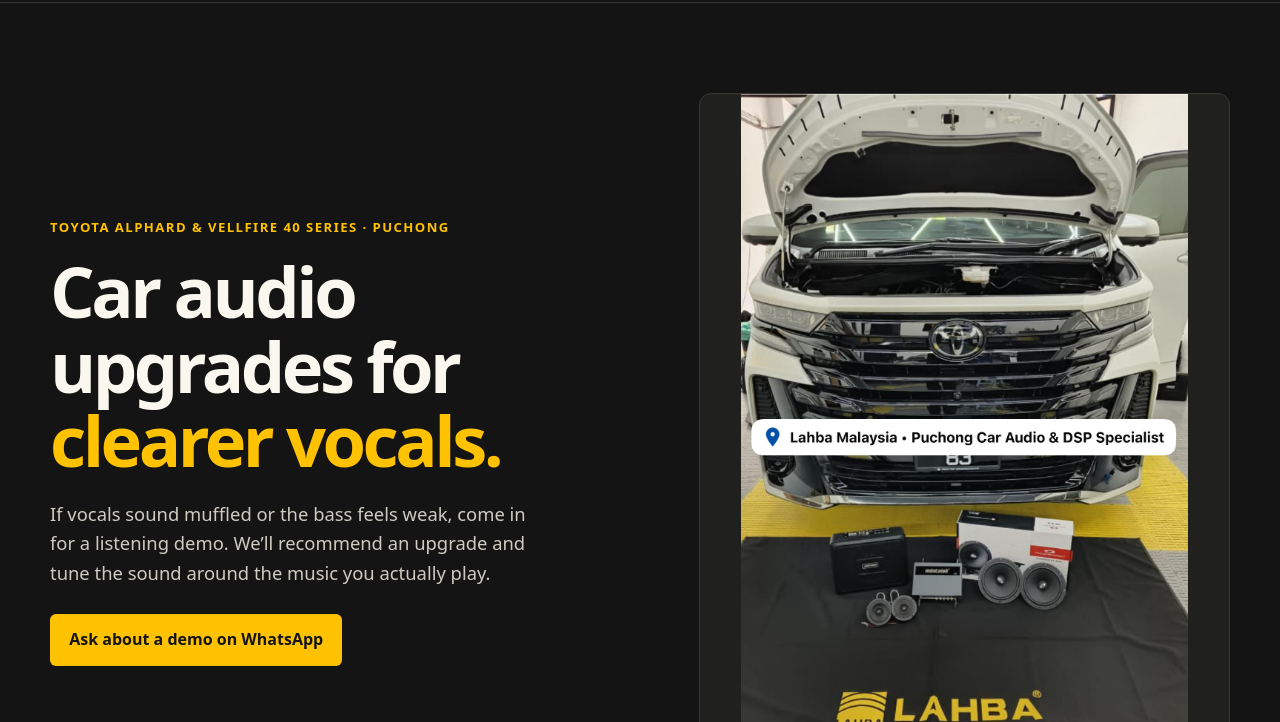
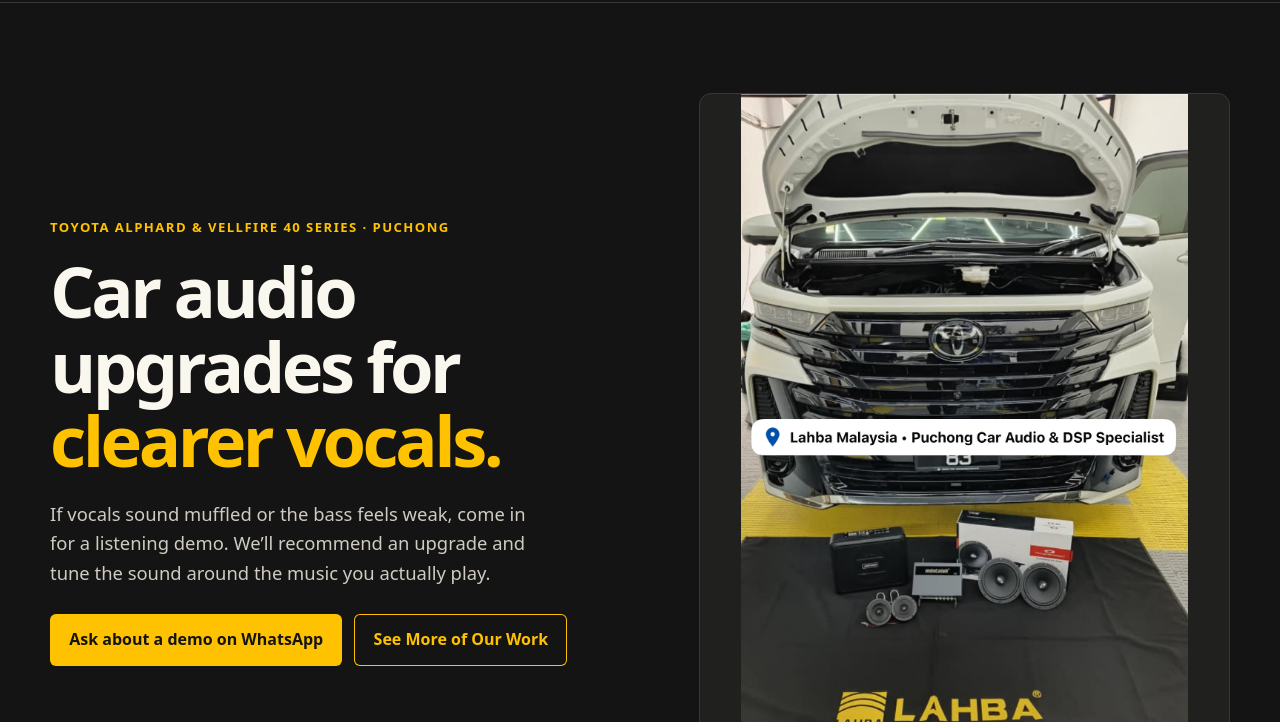
Before and after one commit to yaptq/lahba-car-audio, a plain HTML site: page index.html in a window 1280 px wide. Shown: the part 78-800 px from the top of the page. Drawn offline with Linux system fonts and the light colour scheme.

Commit message:
Add link to more LAHBA car audio work

```diff
--- a/index.html
+++ b/index.html
@@ -65,6 +65,10 @@
   .button { display: inline-flex; align-items: center; justify-content: center; min-height: 52px; padding: .75rem 1.2rem; border-radius: 6px; background: var(--gold); color: #141414; font-weight: 800; text-decoration: none; }
   .button:hover { background: #ffda64; }
   .button:focus-visible { outline-color: var(--white); }
+  .hero-actions { display: flex; flex-wrap: wrap; gap: .75rem; }
+  .button-secondary { background: transparent; color: var(--gold); box-shadow: inset 0 0 0 1px var(--gold); }
+  .button-secondary:hover { background: var(--panel); }
+
   .hero figure { border: 1px solid var(--line); background: var(--panel); border-radius: 12px; overflow: hidden; }
   .hero img { max-height: 650px; object-fit: contain; }
   figcaption { padding: .75rem 1rem; color: var(--muted); font-size: .86rem; }
@@ -122,7 +126,10 @@
       <p class="kicker">Toyota Alphard &amp; Vellfire 40 Series · Puchong</p>
       <h1 id="hero-title">Car audio upgrades for <span>clearer vocals.</span></h1>
       <p class="lead">If vocals sound muffled or the bass feels weak, come in for a listening demo. We’ll recommend an upgrade and tune the sound around the music you actually play.</p>
-      <a class="button" href="https://wa.me/601137401505?text=Hi%20LAHBA%2C%20I%27d%20like%20to%20ask%20about%20a%20listening%20demo%20for%20an%20Alphard%20or%20Vellfire%2040%20Series%20sound%20system%20upgrade." target="_blank" rel="noopener noreferrer">Ask about a demo on WhatsApp</a>
+      <div class="hero-actions">
+        <a class="button" href="https://wa.me/601137401505?text=Hi%20LAHBA%2C%20I%27d%20like%20to%20ask%20about%20a%20listening%20demo%20for%20an%20Alphard%20or%20Vellfire%2040%20Series%20sound%20system%20upgrade." target="_blank" rel="noopener noreferrer">Ask about a demo on WhatsApp</a>
+        <a class="button button-secondary" href="https://www.lahbamalaysia.com/car-sound-system-upgrade-puchong-malaysia">See More of Our Work</a>
+      </div>
     </div>
     <figure>
       <img src="alphard-40-vehicle-and-audio.jpg" width="1206" height="1752" alt="White Toyota Alphard 40 at LAHBA with speakers and sound system equipment laid out in front">
```
